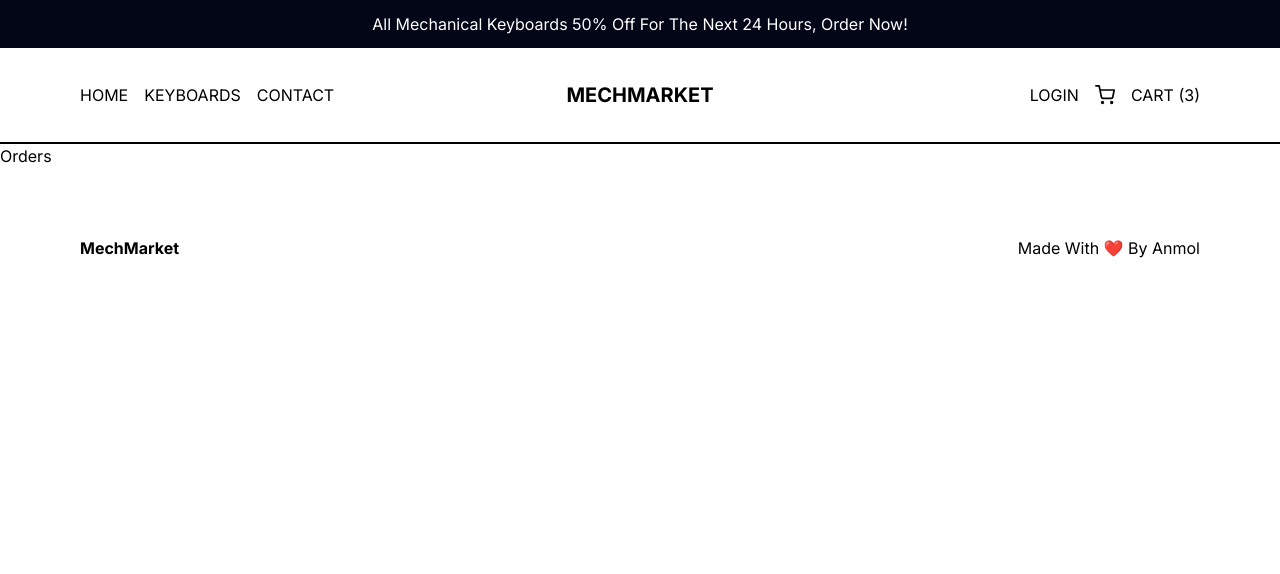
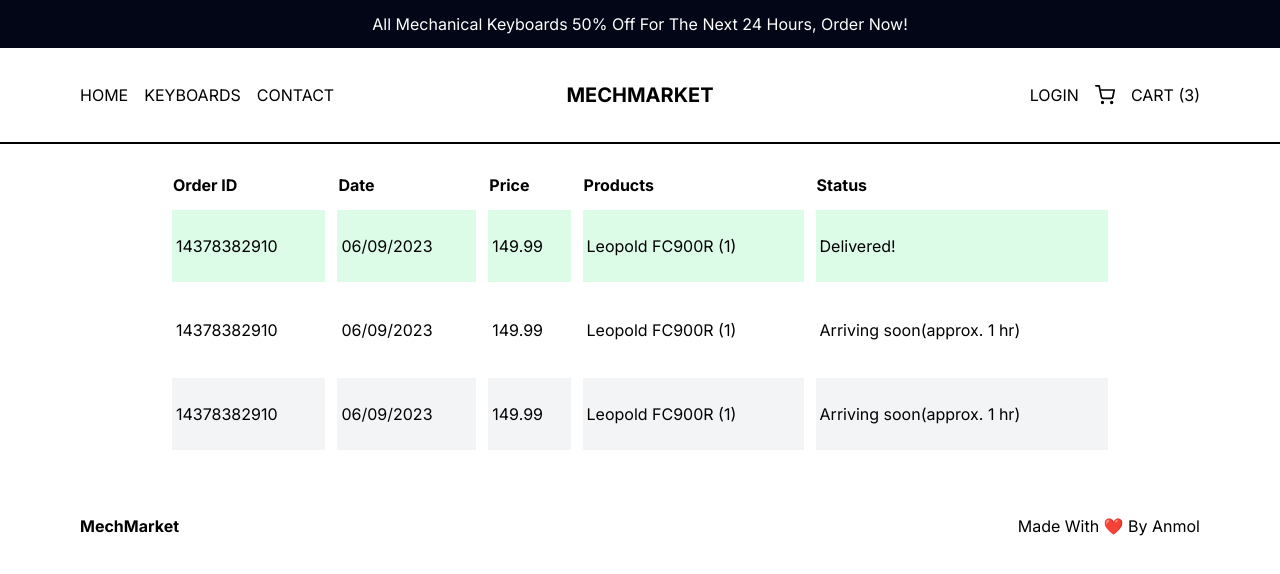
Before and after one commit to anmolp476/mechanicalkeyboardstore, a Next.js app: page /orders in a window 1280 px wide. Shown: the top 574 px of the page. Built offline with nearby package versions, Linux system fonts and the light colour scheme.

Commit message:
Completed the orders page, and added some finishing touches to the footer. The frontend is now complete!

```diff
--- a/src/app/orders/page.tsx
+++ b/src/app/orders/page.tsx
@@ -2,8 +2,43 @@ import React from 'react'
 
 const Orders = () => {
   return (
-    <div>Orders</div>
-  )
+    <div className="p-4 lg:px-20 xl:px-40">
+      <table className="w-full border-separate border-spacing-3">
+        <thead>
+          <tr className="text-left">
+            <th className="hidden md:block">Order ID</th>
+            <th>Date</th>
+            <th>Price</th>
+            <th className="hidden md:block">Products</th>
+            <th>Status</th>
+          </tr>
+        </thead>
+        <tbody>
+          <tr className="text-sm md:text-base bg-green-100">
+            <td className="hidden md:block py-6 px-1">14378382910</td>
+            <td className="py-6 px-1">06/09/2023</td>
+            <td className="py-6 px-1">149.99</td>
+            <td className="hidden md:block py-6 px-1">Leopold FC900R (1)</td>
+            <td className="py-6 px-1">Delivered!</td>
+          </tr>
+          <tr className="text-sm md:text-base odd:bg-gray-100">
+            <td className="hidden md:block py-6 px-1">14378382910</td>
+            <td className="py-6 px-1">06/09/2023</td>
+            <td className="py-6 px-1">149.99</td>
+            <td className="hidden md:block py-6 px-1">Leopold FC900R (1)</td>
+            <td className="py-6 px-1">Arriving soon(approx. 1 hr)</td>
+          </tr>
+          <tr className="text-sm md:text-base odd:bg-gray-100">
+            <td className="hidden md:block py-6 px-1">14378382910</td>
+            <td className="py-6 px-1">06/09/2023</td>
+            <td className="py-6 px-1">149.99</td>
+            <td className="hidden md:block py-6 px-1">Leopold FC900R (1)</td>
+            <td className="py-6 px-1">Arriving soon(approx. 1 hr)</td>
+          </tr>
+        </tbody>
+      </table>
+    </div>
+  );
 }
 
 export default Orders
--- a/src/components/Footer.tsx
+++ b/src/components/Footer.tsx
@@ -3,7 +3,7 @@ import Link from "next/link";
 
 const Footer = () => {
   return (
-    <div className="h-1 md:h-24 lg:p-20 xl:p-20 p-4 md:px-24 text-black flex justify-between items-center mt-12 sm:mt-0">
+    <div className="h-1 md:h-24 lg:px-20 xl:px-20 p-4 md:px-24 text-black flex justify-between items-center mt-12 sm:mt-0">
       <Link href="/" className="font-bold text-l">
         MechMarket
       </Link>
```
